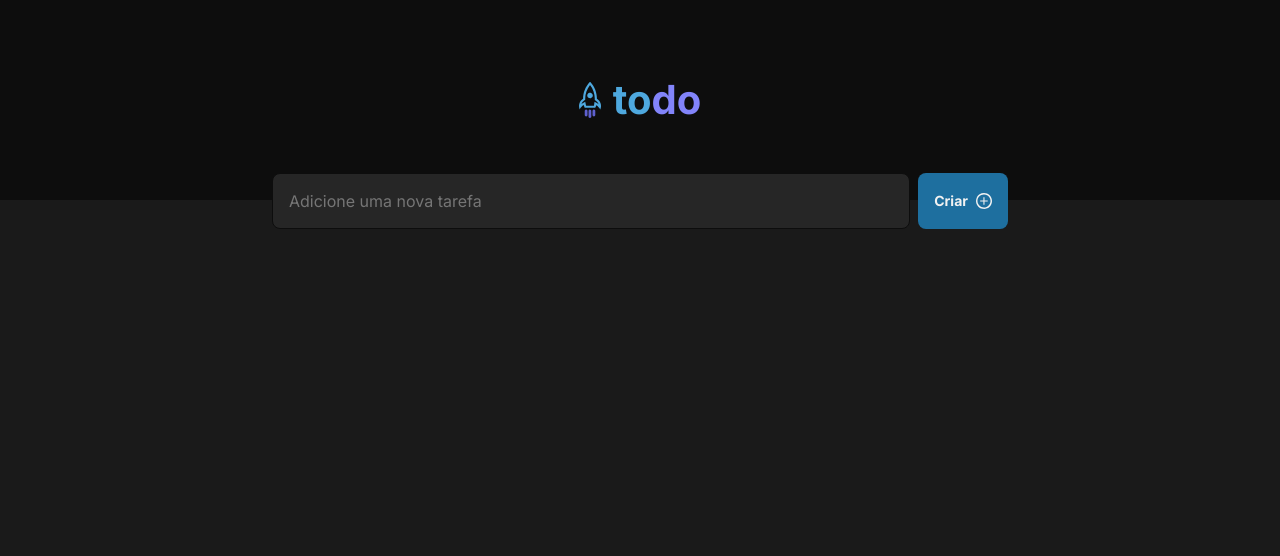
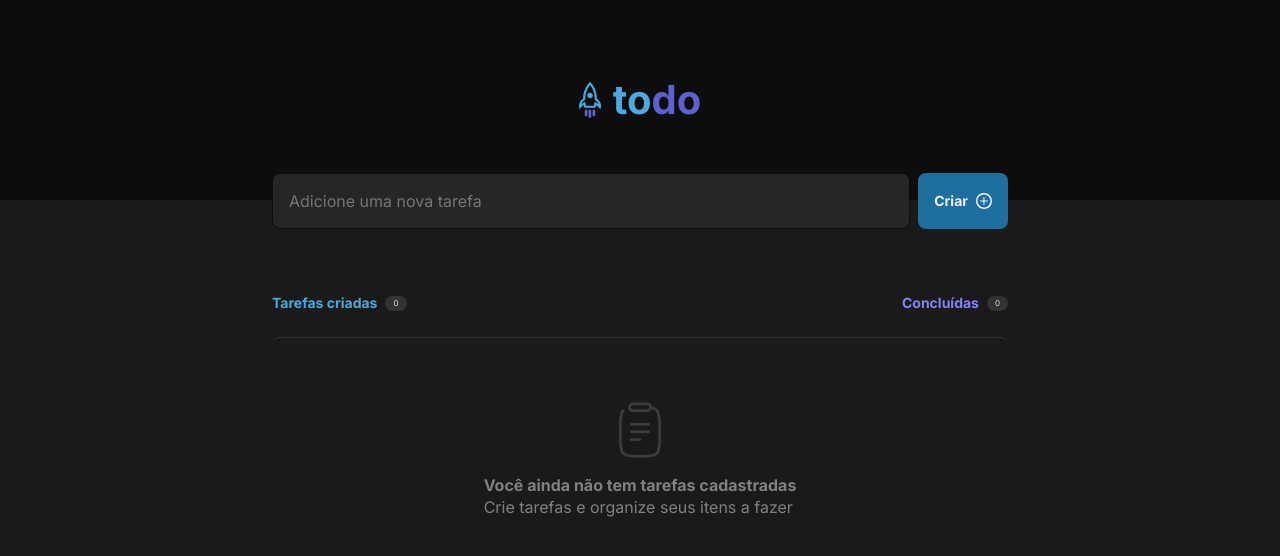
Before and after one commit to a-cs/react-to-do-list, a React (Vite) app: page / in a window 1280 px wide. Shown: the top 556 px of the page. Built offline with nearby package versions, Linux system fonts and the light colour scheme; the HTML template or start-up script is replaced by a standard one.

Commit message:
creating EmptyToDoList component

```diff
--- a/src/App.module.css
+++ b/src/App.module.css
@@ -1,5 +1,6 @@
 .wrapper{
 	display: flex;
+	flex-direction: column;
 	width: 736px;
 	justify-content: center;
 	margin: 0 auto;
@@ -10,6 +11,7 @@
 	display: flex;
 	gap: 8px;
 	margin-top: -27px;
+	margin-bottom: 4rem;
 }
 
 .addToDo input{
--- a/src/App.tsx
+++ b/src/App.tsx
@@ -2,6 +2,7 @@ import { Header } from './components/Header/Header'
 import styles from "./App.module.css"
 import plusIcon from "./assets/plus.svg"
 import './global.css'
+import { ToDoList } from './components/ToDoList/ToDoList'
 
 function App() {
   return (
@@ -12,6 +13,8 @@ function App() {
 				<input type="text" placeholder='Adicione uma nova tarefa' />
 				<button>Criar <img src={plusIcon} /></button>
 			</div>
+			<ToDoList
+			/>
 		</div>
     </>
   )
--- /dev/null
+++ b/src/components/EmptyList/EmptyList.module.css
@@ -0,0 +1,20 @@
+.emptyToDos{
+	display: flex;
+	padding: 64px 24px;
+	flex-direction: column;
+	justify-content: center;
+	align-items: center;
+	gap: 16px;
+	align-self: stretch;
+	border-radius: 8px;
+	border-top: 1px solid var(--grey-400, #333);
+}
+
+.emptyToDos img{
+	width: 56px;
+	height: 56px;
+}
+
+.emptyToDos p strong{
+	font-weight: 700;
+}
--- /dev/null
+++ b/src/components/EmptyList/EmptyList.tsx
@@ -0,0 +1,15 @@
+import styles from "./EmptyList.module.css"
+
+import clipboardIcon from "../../assets/Clipboard.svg"
+
+export function EmptyList(){
+	return (
+		<div className={styles.emptyToDos}>
+			<img src={clipboardIcon} alt="clipboard Icon" />
+			<p>
+				<strong>Você ainda não tem tarefas cadastradas</strong><br/>
+				Crie tarefas e organize seus itens a fazer
+			</p>
+		</div>
+	)
+}
--- /dev/null
+++ b/src/components/ToDoList/ToDoList.module.css
@@ -0,0 +1,30 @@
+.topBar{
+	display: flex;
+	justify-content: space-between;
+	margin-bottom: 1.5rem;
+}
+
+.topBar h2{
+	font-size: 0.875rem;
+	font-weight: 700;
+}
+
+.topBar span{
+	border-radius: 999px;
+	background: var(--gray-400);
+	padding: 0.125rem 0.5rem;
+	margin-left: 0.5rem;
+	color: var(--gray-200);
+	font-size: 0.5rem;
+}
+.createdToDos{
+	color: var(--blue);
+	display: flex;
+	align-items: center;
+}
+
+.completedToDos{
+	color: var(--purple);
+	display: flex;
+	align-items: center;
+}
--- /dev/null
+++ b/src/components/ToDoList/ToDoList.tsx
@@ -0,0 +1,31 @@
+import styles from "./ToDoList.module.css"
+
+import { EmptyList } from "../EmptyList/EmptyList"
+
+export function ToDoList(){
+	return (
+		<>
+			<header className={styles.topBar}>
+				<div className={styles.createdToDos}>
+					<h2>
+						Tarefas criadas
+					</h2>
+					<span>
+						0
+					</span>
+				</div>
+				<div className={styles.completedToDos}>
+					<h2>
+						Concluídas
+					</h2>
+					<span>
+						0
+					</span>
+				</div>
+			</header>
+			<main>
+				<EmptyList/>
+			</main>
+		</>
+	)
+}
--- a/src/global.css
+++ b/src/global.css
@@ -2,7 +2,7 @@
 	--blue-dark: #1E6F9F;
 	--blue: #4EA8DE;
 	--purple-dark: #5E60CE;
-	--purple-dark: #8284FA;
+	--purple: #8284FA;
 
 	--gray-700: #0D0D0D;
 	--gray-600: #1A1A1A;
```
Also changed, not shown: src/assets/Clipboard.svg (added).
